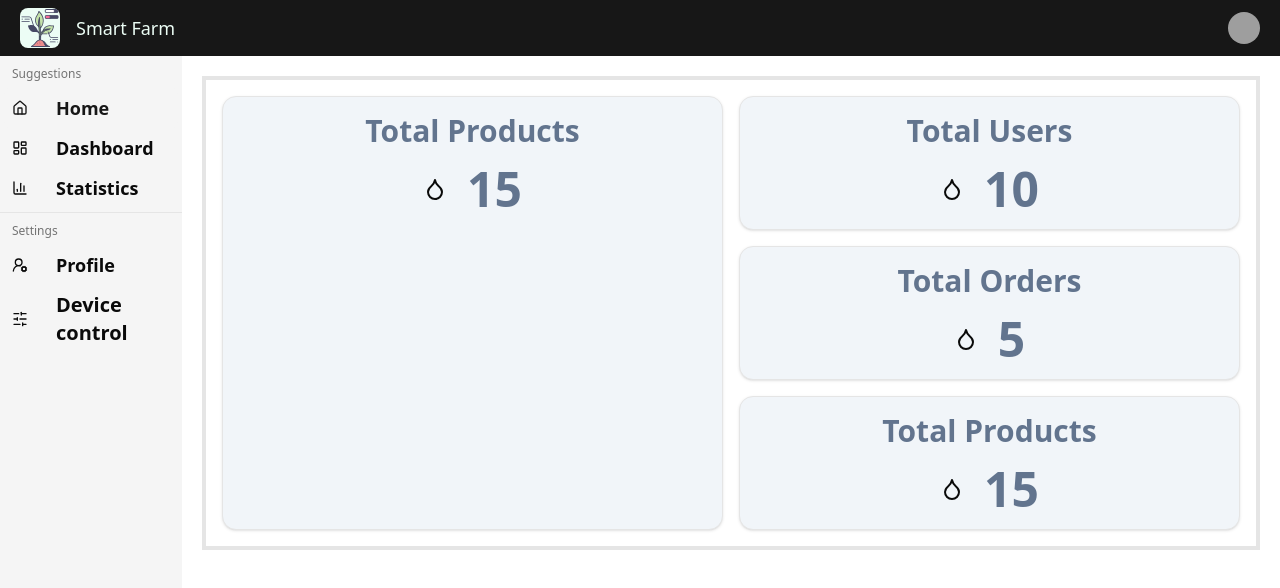
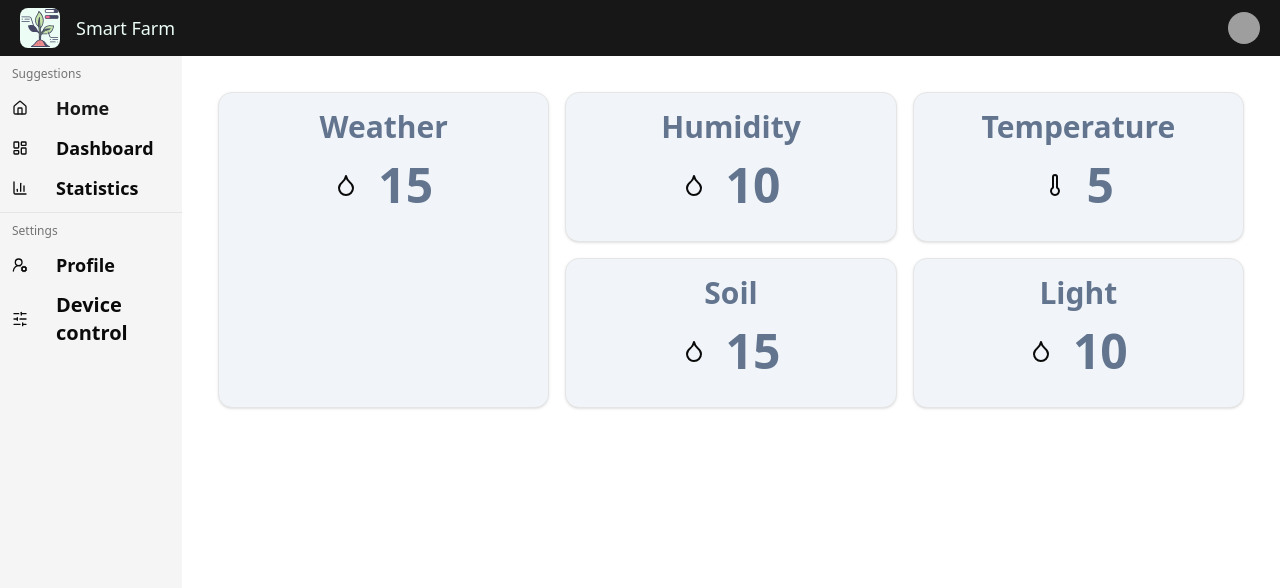
Before and after one commit to ZhangNguyen/DA_NGANH_CNPM_242, a React (Vite) app in the folder frontend/: page /dashboard in a window 1280 px wide. Shown: the top 588 px of the page. Built offline with nearby package versions, Linux system fonts and the light colour scheme; no server answers; grey boxes are pictures that could not be loaded.

Commit message:
done api call

```diff
--- a/frontend/src/components/dashboard/DashboardCard.tsx
+++ b/frontend/src/components/dashboard/DashboardCard.tsx
@@ -1,10 +1,6 @@
 import {
   Card,
   CardContent,
-  CardDescription,
-  CardFooter,
-  CardHeader,
-  CardTitle,
 } from "@/components/ui/card"
 
 import { LucideIcon } from 'lucide-react'
--- a/frontend/src/pages/public/DashBoard.tsx
+++ b/frontend/src/pages/public/DashBoard.tsx
@@ -7,9 +7,8 @@ import {
   apiGetSensorDataByMonth }
 from '@/apis/sensor'
 import { apiLoginAdafruit, apiGetAdafruitInfo } from "@/apis/adfruit"
-import { useEffect } from "react"
+import { useEffect, useState } from "react"
 import { useUserStore } from "@/store/useUserStore"
-import { get } from "http"
 
 const DashBoard = () => {
   // const userStore = useUserStore((state) => { state.accessToken })\
@@ -32,7 +31,7 @@ const DashBoard = () => {
     console.log('Adaruit info:', response.data)
   }
   const getSensorDataById = async () => {
-    const sensorId = '67dedfd4e5a0721202a29c48';
+    const sensorId = '67e3bae9e5a0721202a29e06';
     const response = await apiGetSensorDataById(sensorId)
     console.log(response)
   }
@@ -50,43 +49,58 @@ const DashBoard = () => {
     const response = await apiGetSensorDataByMonth(sensorType)
     console.log(response)
   }
-
   useEffect(() => {
     //loginAdafruit()
     //getSesnorByDay()
     getSensorByMonth(SensorType.Temperature)
-    getSensorData()
-    getAdafruitInfo()
-    getSensorDataById()
+    getSensorByMonth(SensorType.Humidity)
+    getSensorByMonth(SensorType.Soil)
+    getSensorByMonth(SensorType.Light)
+    // getSensorData()
+    // getAdafruitInfo()
+    // getSensorDataById()
   },[])
-
   return (
-    <div className="grid grid-rows-3 grid-flow-col gap-4 px-4 py-4 leading-10 border-4 h-screen-100dvh">
+    <div className="grid grid-cols-3 gap-4 px-4 py-4">
       <DashboardCard
-        title="Total Products"
+        title="Weather"
         data={15}
         icon={<DashboardIcons.Droplet/>}
-        className="p-4 w-ful rounded-xl row-span-3"
+        className="p-4 w-full rounded-xl col-span-1"
       />
-      <DashboardCard
-        title="Total Users"
-        data={10}
-        icon={<DashboardIcons.Droplet/>}
-        //className="p-4 w-ful rounded-xl col-span-2"
-      />
-      <DashboardCard
-        title="Total Orders"
-        data={5}
-        icon={<DashboardIcons.Droplet/>}
-        //className="p-4 w-ful rounded-xl row-span-3"
-      />
-      <DashboardCard
-        title="Total Products"
-        data={15}
-        icon={<DashboardIcons.Droplet/>}
-        //className="p-4 w-full rounded-xl row-span-2 col-span-2"
-      />
-  </div>
+
+      <div className="col-span-2 grid grid-rows-2 gap-4">
+        <div className="grid grid-cols-2 gap-4">
+          <DashboardCard
+            title="Humidity"
+            data={10}
+            icon={<DashboardIcons.Droplet/>}
+            className="p-4 w-full rounded-xl"
+          />
+          <DashboardCard
+            title="Temperature"
+            data={5}
+            icon={<DashboardIcons.Thermometer/>}
+            className="p-4 w-full rounded-xl"
+          />
+        </div>
+
+        <div className="grid grid-cols-2 gap-4">
+          <DashboardCard
+            title="Soil"
+            data={15}
+            icon={<DashboardIcons.Droplet/>}
+            className="p-4 w-full rounded-xl"
+          />
+          <DashboardCard
+            title="Light"
+            data={10}
+            icon={<DashboardIcons.Droplet/>}
+            className="p-4 w-full rounded-xl"
+          />
+        </div>
+      </div>
+    </div>
   )
 }
 
```
